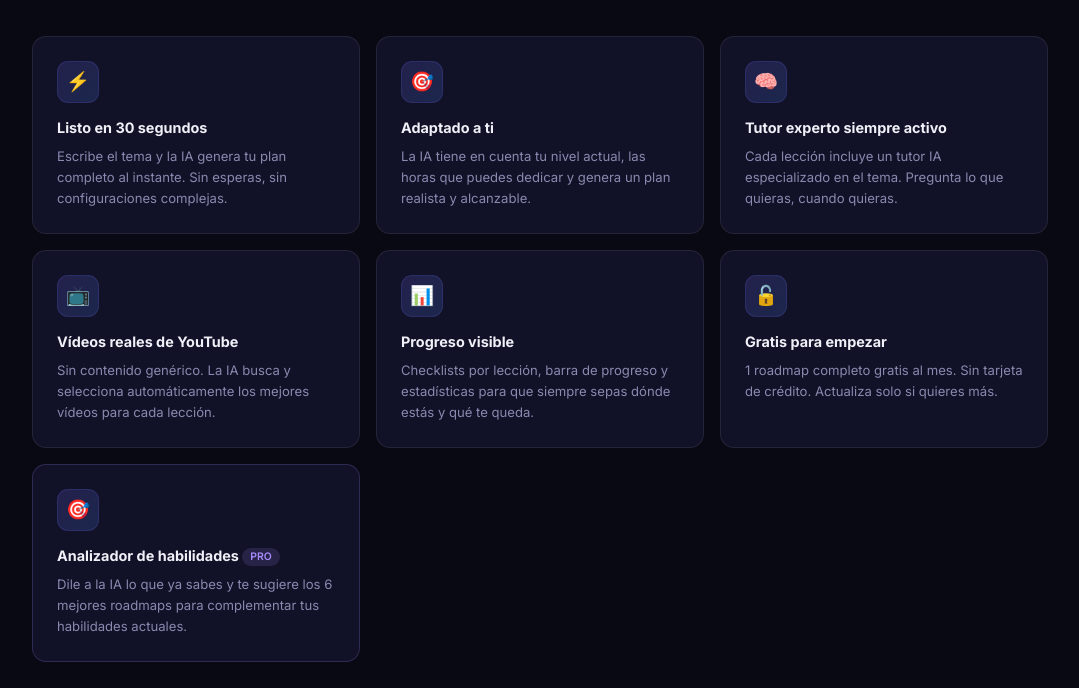
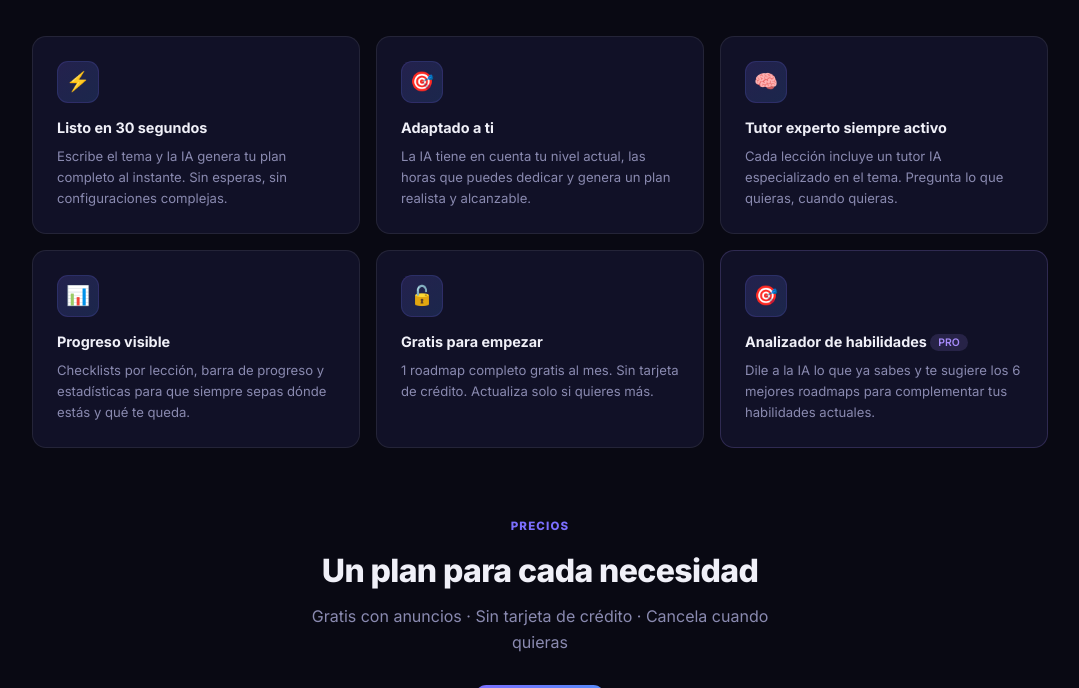
Before and after one commit to roadmapia/roadmapia, a Python web app: template templates/index.html in a window 1280 px wide. Shown: the part 4416-5104 px from the top of the page, without its empty margins (100-1179 px from the left). Run offline with Jinja, Linux system fonts and the light colour scheme; the template is opened without the code that fills it, so the values that code supplies are empty; style sheets or scripts are compiled from the project's sources.

Commit message:
fix: eliminar tarjeta YouTube para cuadrícula 3+3 en 'Por qué elegirnos'
Co-Authored-By: Claude Sonnet 4.6 <noreply@anthropic.com>

```diff
--- a/templates/index.html
+++ b/templates/index.html
@@ -341,11 +341,6 @@
       <p>Cada lección incluye un tutor IA especializado en el tema. Pregunta lo que quieras, cuando quieras.</p>
     </div>
     <div class="feat-card reveal reveal-delay2">
-      <div class="feat-icon">📺</div>
-      <h3>Vídeos reales de YouTube</h3>
-      <p>Sin contenido genérico. La IA busca y selecciona automáticamente los mejores vídeos para cada lección.</p>
-    </div>
-    <div class="feat-card reveal reveal-delay2">
       <div class="feat-icon">📊</div>
       <h3>Progreso visible</h3>
       <p>Checklists por lección, barra de progreso y estadísticas para que siempre sepas dónde estás y qué te queda.</p>
```
